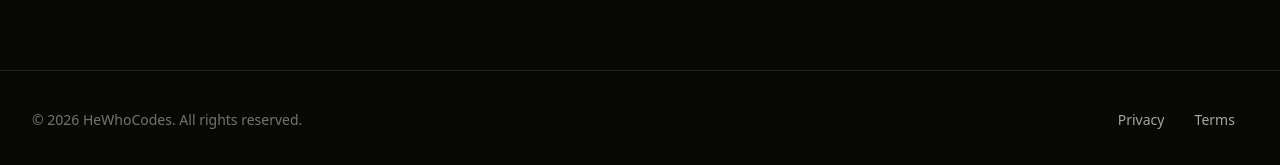
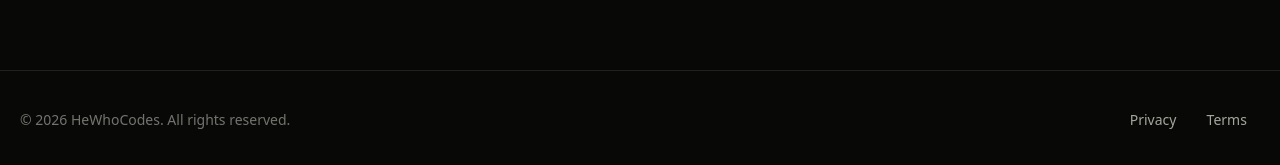
Before and after one commit to navneetr7/HeWhoCodes-website, a Next.js app: page / in a window 1280 px wide. Shown: the part 2403-2568 px from the top of the page. Built offline with nearby package versions, Linux system fonts and the light colour scheme.

Commit message:
Pin footer copyright and legal links to viewport corners
Remove the centered max-width container so the copyright stays on the
left and Privacy/Terms stay on the right with consistent edge padding
at every screen size.

```diff
--- a/src/components/layout/Footer.tsx
+++ b/src/components/layout/Footer.tsx
@@ -6,9 +6,9 @@ export function Footer() {
   const year = new Date().getFullYear();
 
   return (
-    <footer className="shell-footer px-5 py-8 sm:px-8" id="contact">
-      <div className="mx-auto flex w-full max-w-7xl flex-col gap-4 text-sm text-foreground/45 sm:flex-row sm:items-center sm:justify-between">
-        <p>
+    <footer className="shell-footer w-full py-8" id="contact">
+      <div className="shell-footer__bar flex w-full items-center justify-between gap-4 text-sm text-foreground/45">
+        <p className="min-w-0 shrink-0">
           © {year} {site.owner}. All rights reserved.
         </p>
 
--- a/src/components/layout/shell.css
+++ b/src/components/layout/shell.css
@@ -51,6 +51,10 @@
 
 .shell-footer {
   border-top: 1px solid var(--border-subtle);
+}
+
+.shell-footer__bar {
+  padding-inline: 1.25rem;
 }
 
 .shell-divider {
```
